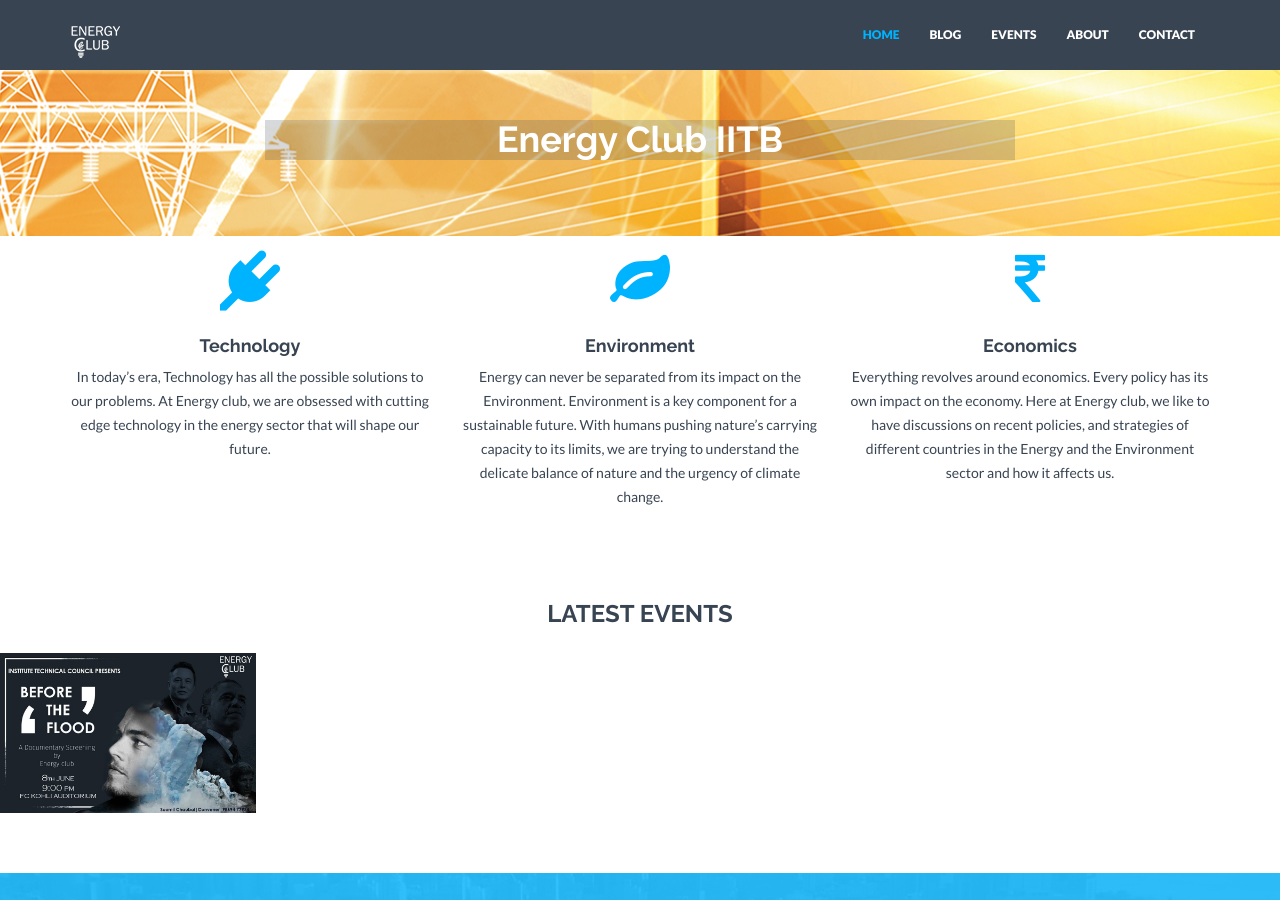
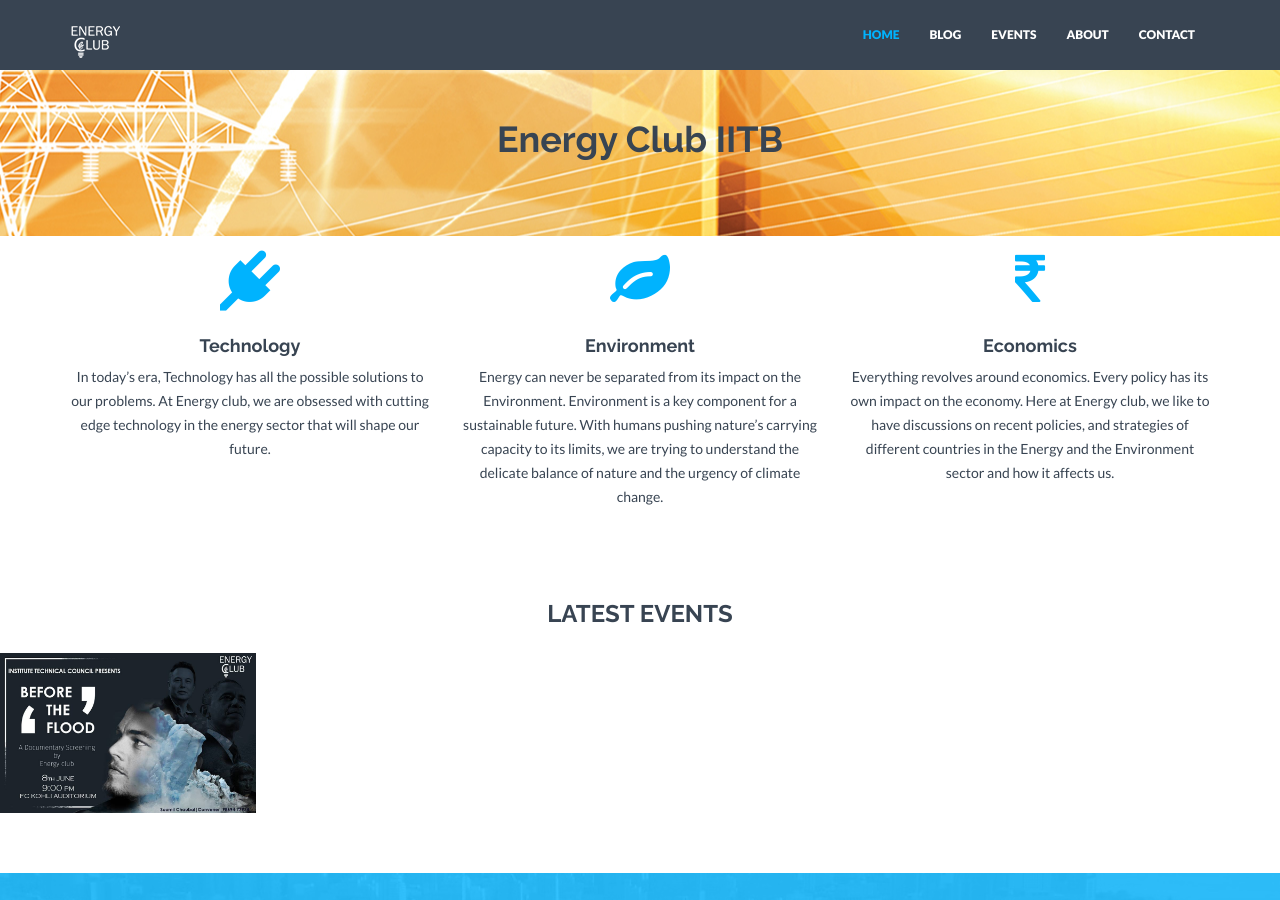
Before and after one commit to enclub/home, a Jekyll site: the page built from index.html, in a window 1280 px wide and 900 px high. Built offline with Jekyll 4.4.1, drawn with Linux system fonts in a browser that asks for light colours; nearby versions of some CDN libraries.

Commit message:
colour of header text changes

```diff
--- a/_includes/header.html
+++ b/_includes/header.html
@@ -2,7 +2,7 @@
     <div class="container">
         <div class="row">
             <div class="col-lg-8 col-lg-offset-2" >
-               <h1 style="background-color:rgba(56,68,82, 0.2)">Energy Club IITB</h1>
+               <h1 style="color:rgb(56,68,82)">Energy Club IITB</h1>
             </div>
             <div class="col-lg-8 col-lg-offset-2 himg">
                 <!--<img src="{{ "/assets/img/head.jpg" | prepend: site.baseurl }}" class="img-responsive">-->
```
